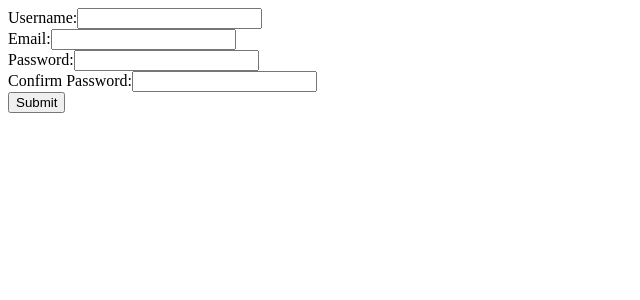
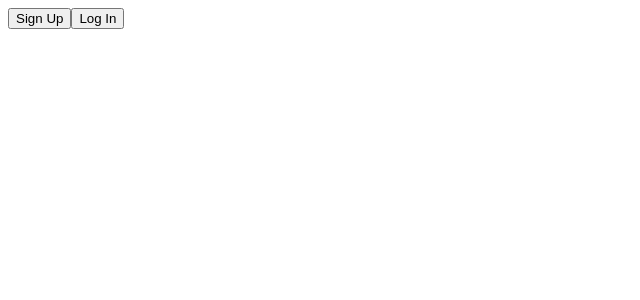
Before and after one commit to chingu-voyage4/Bears-Team-5, a React app: page / in a window 1280 px wide. Shown: the top 300 px of the page, without its empty margins (0-640 px from the left). Built offline with nearby package versions, Linux system fonts and the light colour scheme.

Commit message:
Create UserAuthentication

```diff
--- a/src/app.jsx
+++ b/src/app.jsx
@@ -1,6 +1,6 @@
 import React from 'react';
 import ReactDOM from 'react-dom';
-import SignUpForm from './components/SignUpForm';
+import UserAuthentication from './components/UserAuthentication';
 
 // const likedArticles = [
 //   {
@@ -19,4 +19,4 @@ import SignUpForm from './components/SignUpForm';
 //   }
 // ];
 
-ReactDOM.render(<SignUpForm />, document.getElementById('app'));
+ReactDOM.render(<UserAuthentication />, document.getElementById('app'));
--- /dev/null
+++ b/src/components/UserAuthentication.jsx
@@ -0,0 +1,30 @@
+import React, { Component } from 'react';
+import Modal from 'react-modal';
+import SignUpForm from './SignUpForm';
+
+class UserAuthentication extends Component {
+  state = {
+    modalContent: 'signUp',
+    modalIsOpen: false
+  };
+
+  triggerModal = e => {
+    const modalContent = e.target.name;
+    this.setState(() => ({ modalContent }));
+  };
+
+  render() {
+    return (
+      <div>
+        <button onClick={this.triggerModal} name="signUp">
+          Sign Up
+        </button>
+        <button onClick={this.triggerModal} name="logIn">
+          Log In
+        </button>
+      </div>
+    );
+  }
+}
+
+export default UserAuthentication;
```
